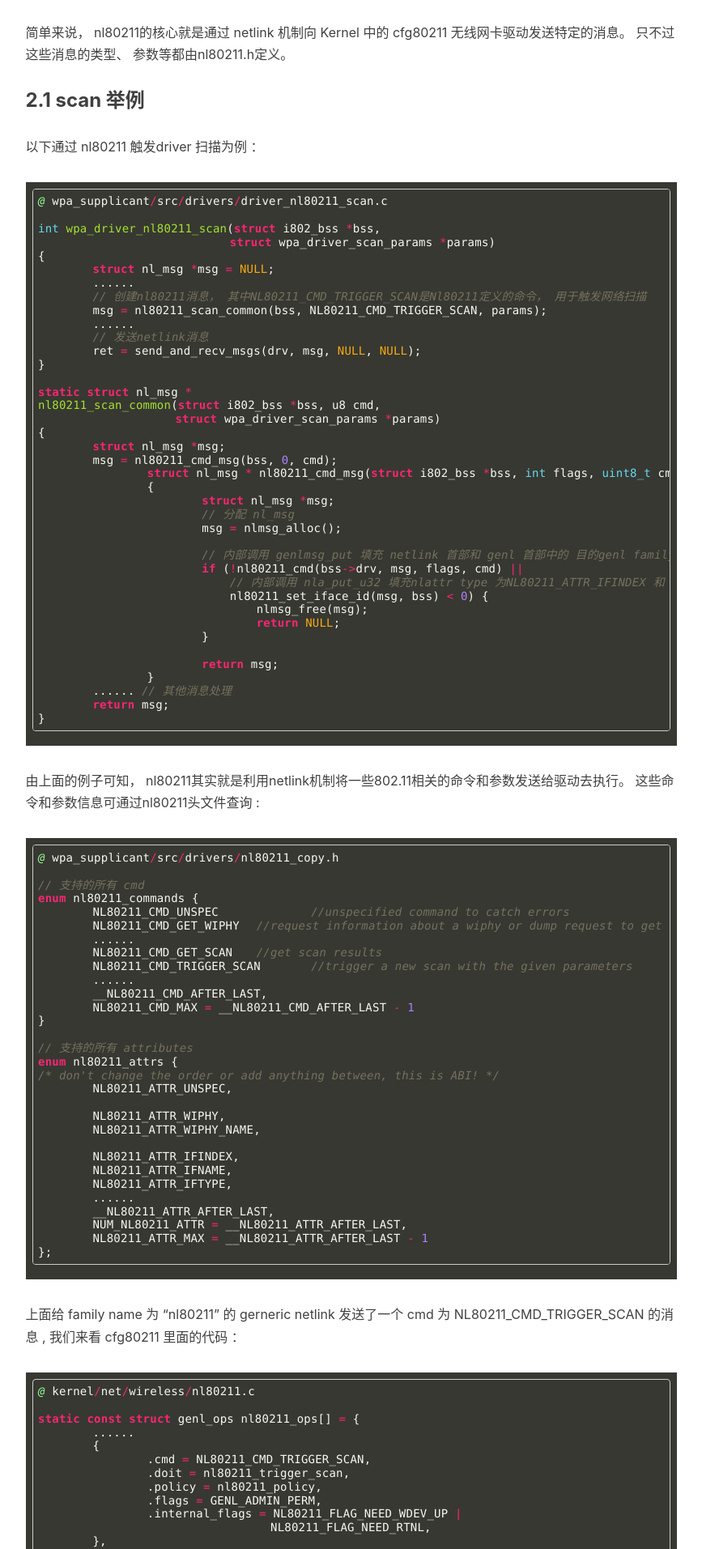
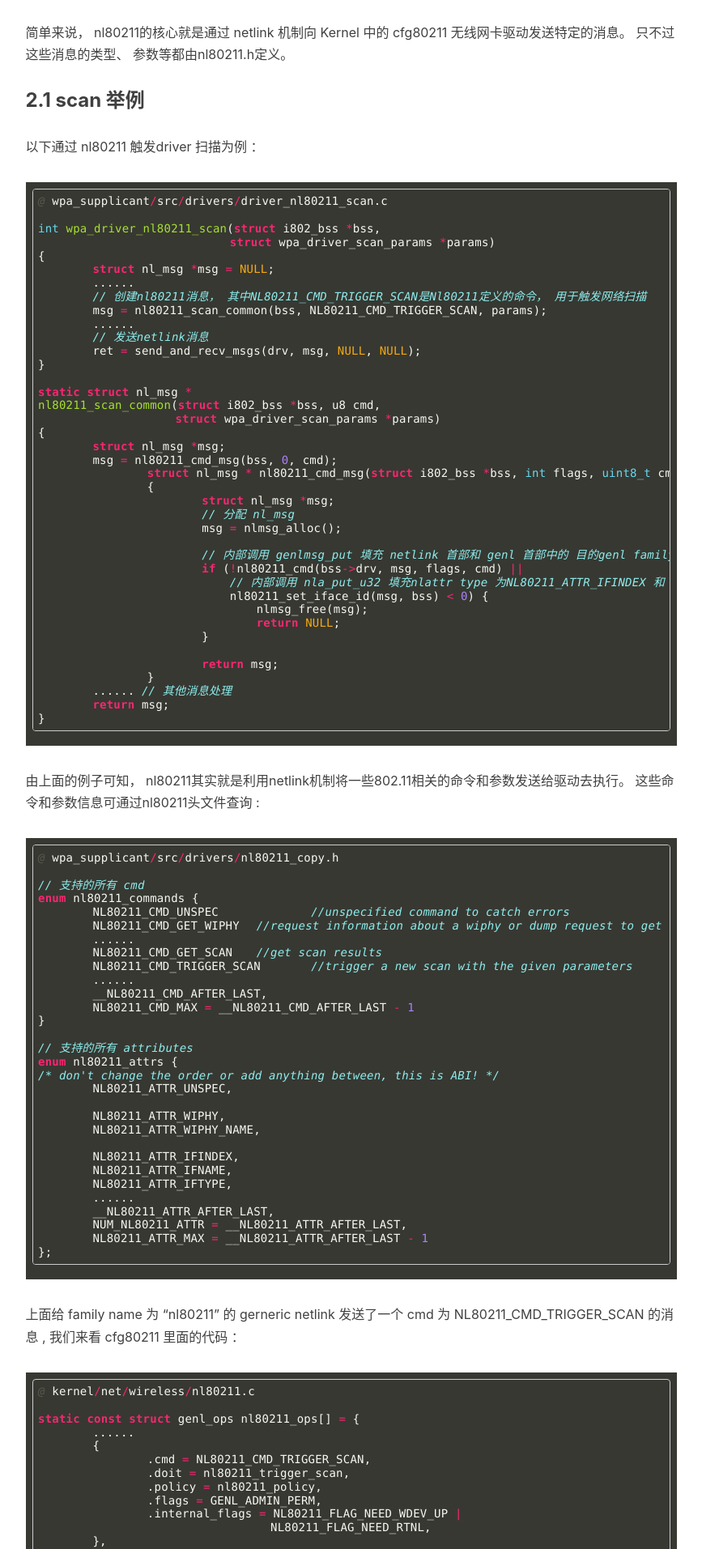
Before and after one commit to vectorxiang/vectorxiang.github.io, a Jekyll site: the page built from _posts/wifi/2017-09-08-linux-cfg80211.mkd, in a window 1280 px wide. Shown: the part 1515-3428 px from the top of the page at 81% size, without its empty margins (136-1003 px from the left). Built offline with Jekyll 4.4.1, drawn with Linux system fonts in a browser that asks for light colours; nearby versions of some CDN libraries; comment, search, counter and statistics services are not loaded.

Commit message:
upload some blog

```diff
--- a/css/syntax.css
+++ b/css/syntax.css
@@ -64,7 +64,7 @@ code {
 }
 
 .highlight .go {
-  color: #7FFFD4;
+  color: #888888;
 }
 
 .highlight .gp {
@@ -87,21 +87,21 @@ code {
 
 .highlight .cm,
 .highlight .ch {
-  color: #75715e;
+  color: #8DEEEE;
   font-style: italic;
 }
 
 .highlight .cp {
-  color: #75715e;
+  color: #8DEEEE;
 }
 
 .highlight .c1 {
-  color: #75715e;
+  color: #8DEEEE;
   font-style: italic;
 }
 
 .highlight .cs {
-  color: #75715e;
+  color: #8DEEEE;
   background-color: #ff9090
 }
 
@@ -112,7 +112,7 @@ code {
 }
 
 .highlight .err {
-  color: #98FB98;
+  color: #59584e;
   font-style: italic;
 }
 
```
